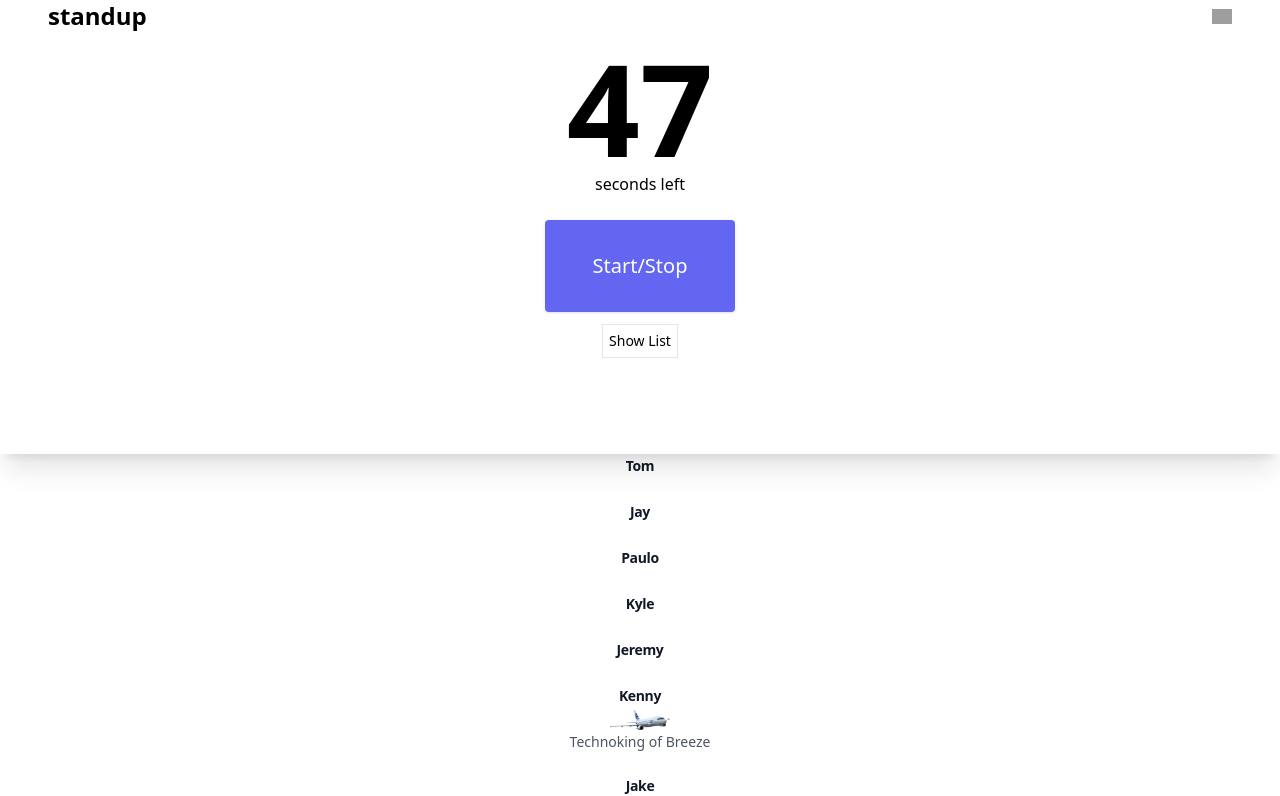
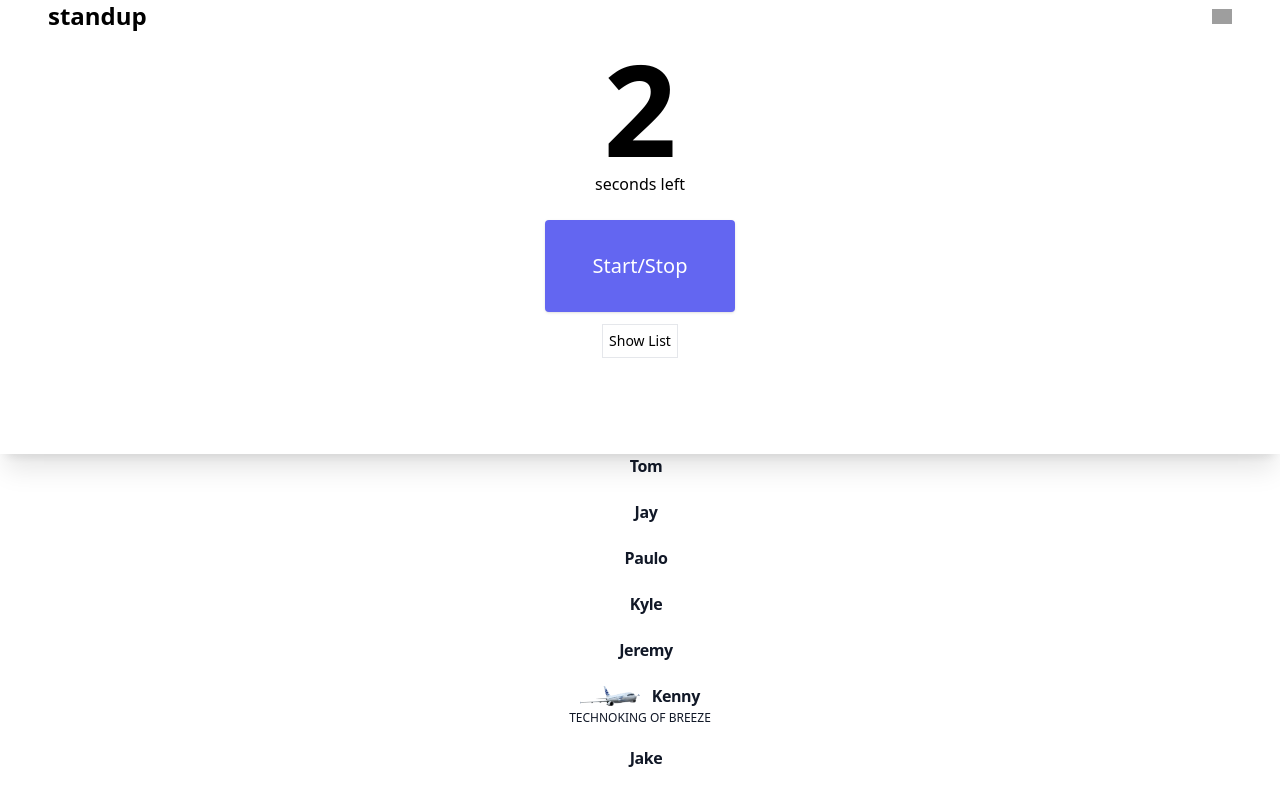
Before and after one commit to kel89/standup-timer, a React (Create React App) app: page / in a window 1280 px wide. Shown: the top 796 px of the page. Built offline with nearby package versions, Linux system fonts and the light colour scheme; grey boxes are pictures that could not be loaded.

Commit message:
updated timer and team

```diff
--- a/src/App.js
+++ b/src/App.js
@@ -6,9 +6,13 @@ import Team from './components/team'
 import Timer from './components/timer'
 import { TOTAL_SECONDS } from './utils/constants'
 
+const LEFT_START = '-400px'
+
 function App() {
   const [display, setDisplay] = useState('none')
   const [secondsLeft, setSecondsLeft] = useState(0)
+  const [showReaper, setShowReaper] = useState(false)
+  const [left, setLeft] = useState(LEFT_START)
   const windowSize = useRef([window.innerWidth, window.innerHeight])
 
   function showConfetti() {
@@ -22,13 +26,20 @@ function App() {
     showConfetti()
     person.done = true
     setSecondsLeft(TOTAL_SECONDS)
+    setShowReaper(false);
+    setLeft(LEFT_START)
   }
 
   return (
-    <div className="container mx-auto pb-24">
+    <div className="container mx-auto pb-24" style={{ overflowX: 'hidden' }}>
       <Timer
         secondsLeft={secondsLeft}
         setSecondsLeft={setSecondsLeft}
+        showReaper={showReaper}
+        setShowReaper={setShowReaper}
+        LEFT_START={LEFT_START}
+        left={left}
+        setLeft={setLeft}
       />
       <Team handleCheckboxClick={handleCheckboxClick} />
       <Confetti
--- a/src/components/team.js
+++ b/src/components/team.js
@@ -1,16 +1,16 @@
-import { people } from '../utils/constants'
+import {people} from '../utils/constants'
 import {shuffle} from "../utils/utils";
 
 const teamMembers = shuffle(people)
 
-export default function Team({ handleCheckboxClick }) {
+export default function Team({handleCheckboxClick}) {
   function handleClick(person) {
     handleCheckboxClick(person)
   }
 
   return (
     <ul
-      style={{ marginTop: '400px' }}
+      style={{marginTop: '400px'}}
       className="mx-auto max-w-2xl gap-x-8 gap-y-16 text-center lg:mx-0 lg:max-w-none lg:grid-cols-5 xl:grid-cols-6"
     >
       {teamMembers.map((person) => (
@@ -21,21 +21,23 @@ export default function Team({ handleCheckboxClick }) {
             person.done ? 'bg-gray-800' : 'hover:bg-blue-50'
           } rounded p-1.5 hover:cursor-pointer block my-1.5`}
         >
-          <span
-            className={`py-1.5 text-sm font-semibold leading-7 tracking-tight ${
-              person.done ? 'text-white' : 'text-gray-900'
-            }`}
-          >
+          <div className="flex justify-center items-center">
+            {
+              person.imageUrl ? (
+                <div className='flex items-center justify-center'>
+                  <img className='h-5' src={`${person.imageUrl}`} alt=''/>
+                </div>
+              ) : null
+            }
+            <span
+              className={`ml-3 text-md font-semibold leading-7 tracking-tight ${
+                person.done ? 'text-white' : 'text-gray-900'
+              }`}
+            >
             {person.name}
           </span>
-          {
-            person.imageUrl ? (
-              <div className='flex items-center justify-center'>
-                <img className='h-5' src={`${person.imageUrl}`} alt=''/>
-              </div>
-            ) : null
-          }
-          <p className="text-sm leading-6 text-gray-600">{person.role}</p>
+          </div>
+          <p className="text-xs uppercase text-gray-900">{person.role}</p>
         </li>
       ))}
     </ul>
--- a/src/components/timer.js
+++ b/src/components/timer.js
@@ -2,18 +2,15 @@ import { useEffect, useState } from 'react'
 import Reaper from '../voldemort.png'
 import { TOTAL_SECONDS } from '../utils/constants'
 
-const LEFT_START = '-400px'
-
-export default function Timer({ secondsLeft, setSecondsLeft }) {
-  const [showReaper, setShowReaper] = useState(false)
-  const [left, setLeft] = useState(LEFT_START)
+export default function Timer({ secondsLeft, setSecondsLeft, showReaper, setShowReaper, LEFT_START, left, setLeft }) {
   const [going, setGoing] = useState(false)
   const [showList, setShowList] = useState(false);
   useEffect(() => {
-    setSecondsLeft(TOTAL_SECONDS)
-    setShowReaper(false)
-    setLeft(LEFT_START)
-  }, [setSecondsLeft])
+      setSecondsLeft(TOTAL_SECONDS)
+      setShowReaper(false)
+      setLeft(LEFT_START)
+    },
+    [LEFT_START, setLeft, setSecondsLeft, setShowReaper])
 
   useEffect(() => {
     const interval = setInterval(() => {
@@ -23,7 +20,7 @@ export default function Timer({ secondsLeft, setSecondsLeft }) {
       }
     }, 100)
     return () => clearInterval(interval)
-  }, [left, showReaper])
+  }, [left, setLeft, showReaper])
 
   useEffect(() => {
     const interval = setInterval(() => {
@@ -36,7 +33,7 @@ export default function Timer({ secondsLeft, setSecondsLeft }) {
     }, 1000)
 
     return () => clearInterval(interval)
-  }, [going, secondsLeft, setSecondsLeft])
+  }, [going, secondsLeft, setSecondsLeft, setShowReaper])
   return (
     <div className="relative">
       <div className="bg-white pb-6 sm:pb-24 px-6 sm:px-12 fixed top-0 w-full border-bottom shadow-xl left-0 right-0">
--- a/src/utils/constants.js
+++ b/src/utils/constants.js
@@ -19,4 +19,4 @@ export const people = [
   { done: false, name: 'Isaac', role: '', imageUrl: null },
 ]
 
-export const TOTAL_SECONDS = Math.round((14 * 60) / people.length)
+export const TOTAL_SECONDS = 2
```
